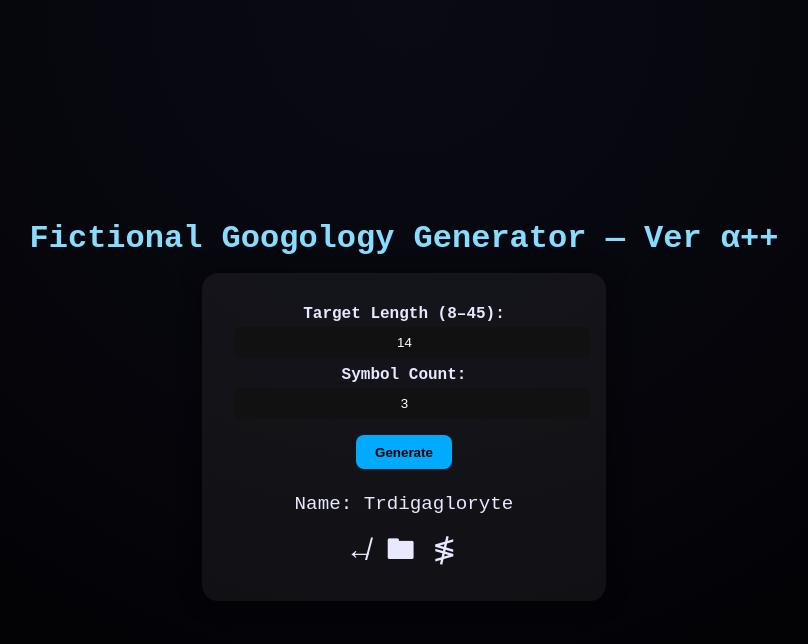
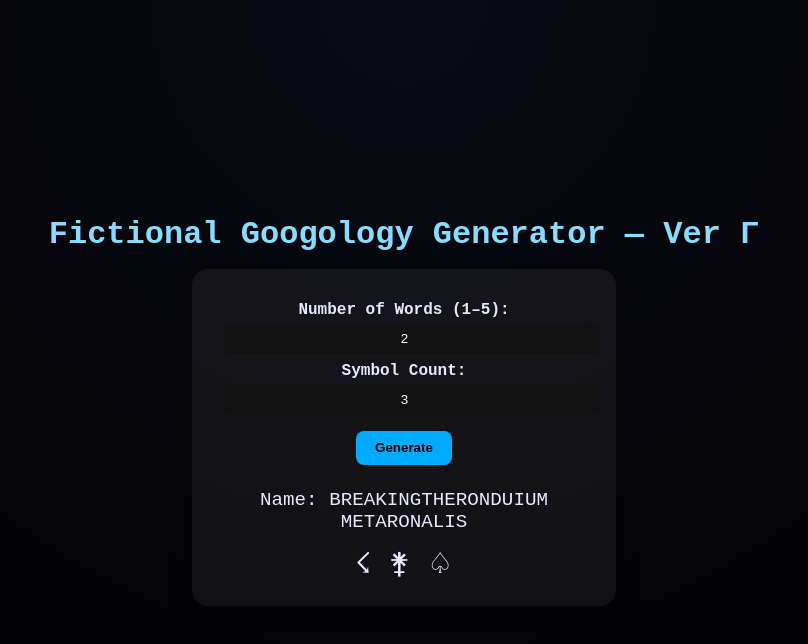
Before and after one commit to Ilikegoogology/FGNumberGenerator, a plain HTML site: page index.html in a window 1280 px wide. Both pictures are taken after a click on the button "Generate". Shown: the whole page, without its empty margins (236-1044 px from the left). Drawn offline with Linux system fonts and the light colour scheme.

Commit message:
Update index.html

```diff
--- a/index.html
+++ b/index.html
@@ -3,7 +3,7 @@
 <head>
   <meta charset="UTF-8" />
   <meta name="viewport" content="width=device-width, initial-scale=1.0" />
-  <title>Fictional Googology Generator — Ver α++</title>
+  <title>Fictional Googology Generator — Ver Γ</title>
   <style>
     body {
       background: radial-gradient(circle at top, #0a0a15, #000);
@@ -17,63 +17,36 @@
       text-align: center;
       margin: 0;
     }
-    h1 {
-      color: #8df;
-      margin-bottom: 1rem;
-    }
+    h1 { color: #8df; margin-bottom: 1rem; }
     .generator {
       background: rgba(255,255,255,0.05);
       padding: 1.5rem 2rem;
       border-radius: 16px;
       box-shadow: 0 0 20px rgba(0,0,0,0.5);
-      width: 340px;
+      width: 360px;
       max-width: 90%;
     }
-    label {
-      display: block;
-      margin: 0.5rem 0 0.25rem;
-      font-weight: bold;
-    }
+    label { display: block; margin: 0.5rem 0 0.25rem; font-weight: bold; }
     input {
-      width: 100%;
-      padding: 0.5rem;
-      border: none;
-      border-radius: 6px;
-      background: #111;
-      color: #fff;
-      text-align: center;
+      width: 100%; padding: 0.5rem; border: none; border-radius: 6px;
+      background: #111; color: #fff; text-align: center;
     }
     button {
-      margin-top: 1rem;
-      padding: 0.6rem 1.2rem;
-      background: #0af;
-      border: none;
-      border-radius: 8px;
-      color: #000;
-      font-weight: bold;
-      cursor: pointer;
+      margin-top: 1rem; padding: 0.6rem 1.2rem;
+      background: #0af; border: none; border-radius: 8px;
+      color: #000; font-weight: bold; cursor: pointer;
       transition: 0.2s;
     }
-    button:hover {
-      background: #09f;
-      transform: scale(1.05);
-    }
-    .result {
-      margin-top: 1.5rem;
-      font-size: 1.2rem;
-      word-wrap: break-word;
-    }
-    .symbol {
-      font-size: 1.8rem;
-      margin-top: 0.8rem;
-    }
+    button:hover { background: #09f; transform: scale(1.05); }
+    .result { margin-top: 1.5rem; font-size: 1.2rem; word-wrap: break-word; }
+    .symbol { font-size: 1.8rem; margin-top: 0.8rem; }
   </style>
 </head>
 <body>
-  <h1>Fictional Googology Generator — Ver α++</h1>
+<h1>Fictional Googology Generator — Ver Γ</h1>
 <div class="generator">
-    <label for="nameLength">Target Length (8–45):</label>
-    <input type="number" id="nameLength" min="8" max="45" value="14">
+  <label for="nameWords">Number of Words (1–5):</label>
+  <input type="number" id="nameWords" min="1" max="5" value="2">
 
   <label for="symbolCount">Symbol Count:</label>
   <input type="number" id="symbolCount" min="1" max="20" value="3">
@@ -85,27 +58,20 @@
 </div>
 
 <script>
-    // Random Unicode symbol generator
-    function randomUnicodeSymbol() {
-      const ranges = [
-        [0x2600, 0x26FF],
-        [0x1F300, 0x1F5FF],
-        [0x2190, 0x21FF],
-        [0x2200, 0x22FF]
-      ];
-      const range = ranges[Math.floor(Math.random() * ranges.length)];
-      const codePoint = Math.floor(Math.random() * (range[1] - range[0])) + range[0];
-      return String.fromCodePoint(codePoint);
-    }
+/* hidden lazy code messages below 😴 */
+// TODO: maybe generate infinite names? lol
+// FIXME: why is this so long...
+// HACK: quick fix, just slice it
+// NOTE: don't tell anyone about the math symbols 🤫
 
-    function generateBreakologyName(targetLength) {
 const prefixes = [
   "Kilo","Mega","Giga","Tera","Peta","Exa","Zetta","Yotta",
   "Xenna","Wecca","Vendeka","Udeka","Treda","Quada","Quinda",
   "Duper","Duga","Diga","Dera","Deta","Dxa","Detta","Dotta","Donna",
   "Trduper","Trdiga","Trdera","Trdetta","Trdxa",
   "Complex","Ever","Never","Hyper","Omni","Para","Trans","Meta","Neo","Ultra",
-        "Stariumi","Starioni","Staritei"
+  "Stariumi","Starioni","Staritei",
+  "End","True","Absolute","Omega","FinalOfThe","EndOfThe","BreakingThe","FartherThan"
 ];
 
 const middles = [
@@ -116,39 +82,39 @@
 
 const suffixes = ["ium","ion","ite","duium","on","ora","alis","esis","yte","yxis"];
 
-      // Construct a structured name
-      const prefix = prefixes[Math.floor(Math.random() * prefixes.length)];
-      const middle = middles[Math.floor(Math.random() * middles.length)];
-      const suffix = suffixes[Math.floor(Math.random() * suffixes.length)];
+const mathSymbols = ["Ω","Σ","∞","π","Δ","Φ","Ψ","Λ","Ξ"];
 
-      let name = prefix + middle + (Math.random() < 0.3 ? middles[Math.floor(Math.random() * middles.length)] : "") + suffix;
+function randomPick(arr){ return arr[Math.floor(Math.random()*arr.length)]; }
 
-      // Capitalize + trim/pad
-      name = name.charAt(0).toUpperCase() + name.slice(1);
-      if (name.length > targetLength) name = name.slice(0, targetLength);
-      if (name.length < 6) name += suffixes[Math.floor(Math.random() * suffixes.length)];
-
-      // Decide on dot format (normal dot, fully capital)
-      if (Math.random() < 0.3) {
-        name = name.toUpperCase().split("").join(".");
-      } else {
-        name = name[0].toUpperCase() + name.slice(1);
+function generateSingleWord(targetLength){
+  let name = randomPick(prefixes) + randomPick(middles) + randomPick(suffixes);
+  if(Math.random()<0.25){
+    // insert math symbol somewhere
+    const sym=randomPick(mathSymbols);
+    const pos=Math.floor(Math.random()*(name.length-2))+1;
+    name=name.slice(0,pos)+sym+name.slice(pos);
   }
-
+  name=name.toUpperCase();
   return name;
 }
 
-    function generate() {
-      const nameLength = parseInt(document.getElementById("nameLength").value) || 14;
-      const symbolCount = parseInt(document.getElementById("symbolCount").value) || 3;
+function generate(){
+  const numWords=parseInt(document.getElementById("nameWords").value)||2;
+  const symbolCount=parseInt(document.getElementById("symbolCount").value)||3;
 
-      const name = generateBreakologyName(nameLength);
-      let symbols = "";
-      for (let i = 0; i < symbolCount; i++) symbols += randomUnicodeSymbol() + " ";
+  let words=[];
+  for(let i=0;i<numWords;i++){
+    words.push(generateSingleWord());
+  }
 
-      document.getElementById("nameResult").innerText = `Name: ${name}`;
-      document.getElementById("symbolResult").innerText = symbols;
+  const name=words.join(" "); // space-separated words
+
+  let symbols="";
+  for(let i=0;i<symbolCount;i++) symbols+=String.fromCodePoint(0x2600+Math.floor(Math.random()*0xFF))+" ";
+
+  document.getElementById("nameResult").innerText=`Name: ${name}`;
+  document.getElementById("symbolResult").innerText=symbols;
+
+  // i'm so fucking sorry for how bad this website is
 }
 </script>
-</body>
-</html>
```
Lines whose indentation alone changed are shown as unchanged.
